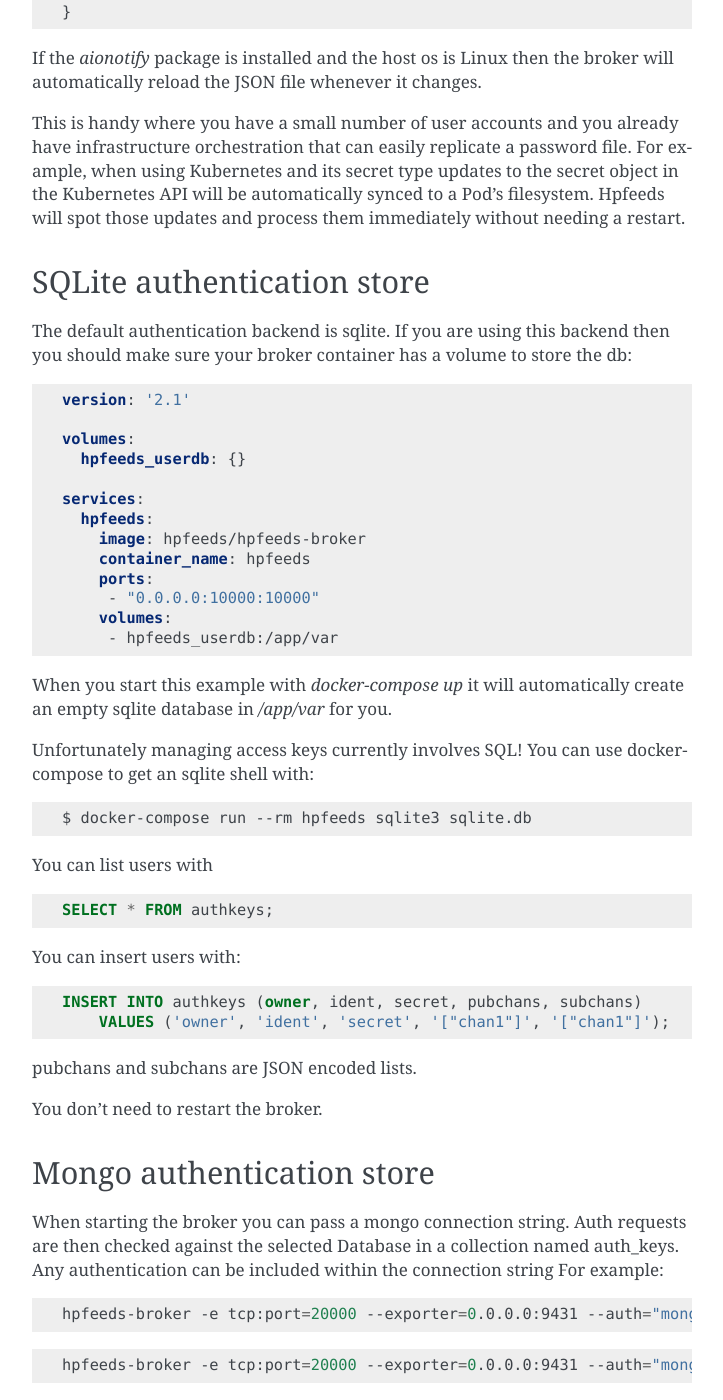
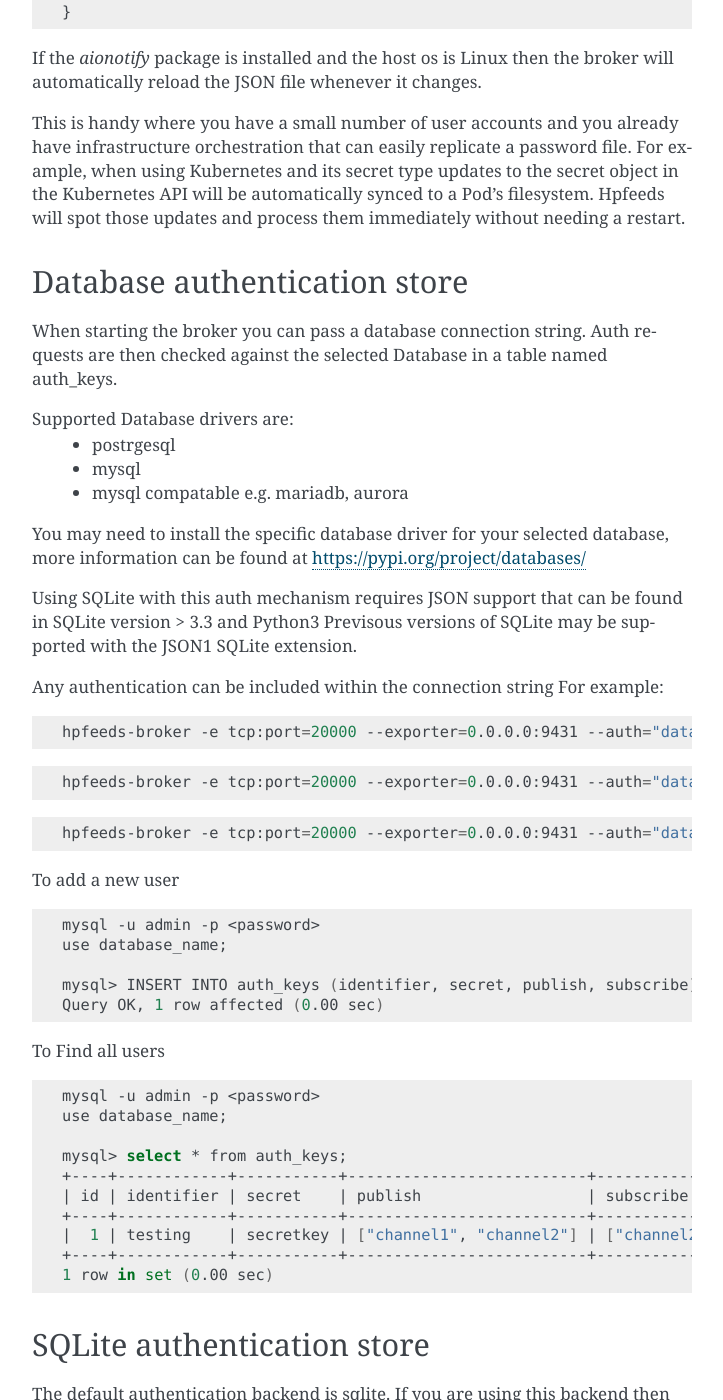
Before and after one commit to hpfeeds/hpfeeds, a Sphinx documentation site: the page built from docs/broker.rst, in a window 1280 px wide and 1400 px high, scrolled down 1700 px. Shown: the whole window, without its empty margins (388-1111 px from the left). Built offline with Sphinx 7.4.7, drawn with Linux system fonts in a browser that asks for light colours; some of the changed text lies outside the part shown.

Commit message:
Add Database support to Brokers

```diff
--- a/docs/broker.rst
+++ b/docs/broker.rst
@@ -87,6 +87,71 @@
 its secret type updates to the secret object in the Kubernetes API will be automatically synced to
 a Pod's filesystem. Hpfeeds will spot those updates and process them immediately without needing a
 restart.
+
+Database authentication store
+--------------------------
+
+When starting the broker you can pass a database connection string. Auth requests are then checked against
+the selected Database in a table named auth_keys.
+
+Supported Database drivers are:
+  - postrgesql
+  - mysql
+  - mysql compatable e.g. mariadb, aurora
+
+You may need to install the specific database driver for your selected database, more information can be found at https://pypi.org/project/databases/
+
+.. code-block: bash
+
+  $ pip install databases[postgresql]
+  $ pip install databases[mysql]
+  $ pip install databases[sqlite]
+
+Using SQLite with this auth mechanism requires JSON support that can be found in SQLite version > 3.3 and Python3
+Previsous versions of SQLite may be supported with the JSON1 SQLite extension.
+
+Any authentication can be included within the connection string
+For example:
+
+.. code-block:: bash
+
+    hpfeeds-broker -e tcp:port=20000 --exporter=0.0.0.0:9431 --auth="database+mysql://honeyswarm:honeyswarm@127.0.0.1/honeyswarm"
+
+
+.. code-block:: bash
+
+    hpfeeds-broker -e tcp:port=20000 --exporter=0.0.0.0:9431 --auth="database+postgresql://localhost/example"
+
+.. code-block:: bash
+
+    hpfeeds-broker -e tcp:port=20000 --exporter=0.0.0.0:9431 --auth="database+sqlite:///auth_keys.db"
+
+To add a new user
+
+.. code-block:: bash
+
+    mysql -u admin -p <password>
+    use database_name;
+
+    mysql> INSERT INTO auth_keys (identifier, secret, publish, subscribe) VALUES ('testing', 'secretkey', '["channel1", "channel2"]', '["channel2"]');
+    Query OK, 1 row affected (0.00 sec)
+
+
+To Find all users
+
+.. code-block:: bash
+
+    mysql -u admin -p <password>
+    use database_name;
+
+    mysql> select * from auth_keys;
+    +----+------------+-----------+--------------------------+--------------+
+    | id | identifier | secret    | publish                  | subscribe    |
+    +----+------------+-----------+--------------------------+--------------+
+    |  1 | testing    | secretkey | ["channel1", "channel2"] | ["channel2"] |
+    +----+------------+-----------+--------------------------+--------------+
+    1 row in set (0.00 sec)
+
 
 
 SQLite authentication store
--- a/setup.py
+++ b/setup.py
@@ -39,6 +39,9 @@
         ],
         'broker-auth-mongo': [
             'motor',
+        ],
+        'broker-auth-database': [
+            'databases',
         ]
     },
 )
```
Also changed, not shown: 2 other files.
